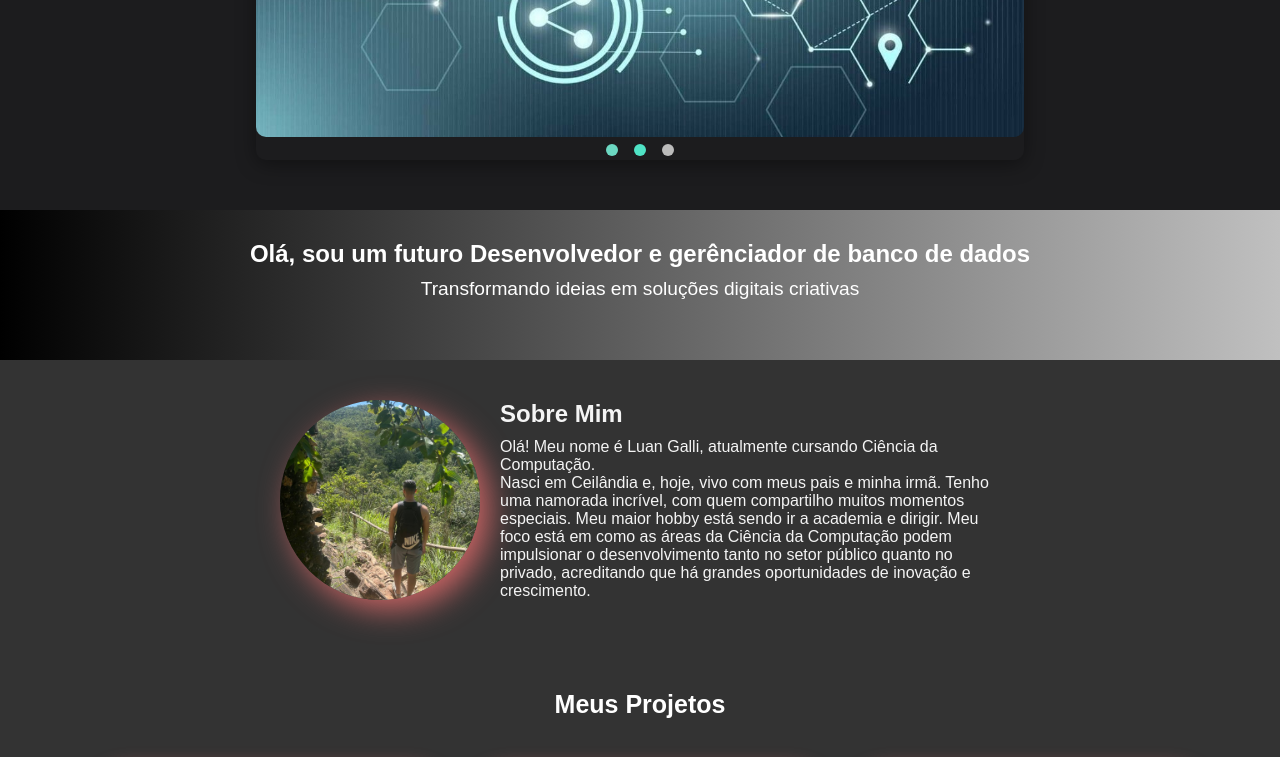
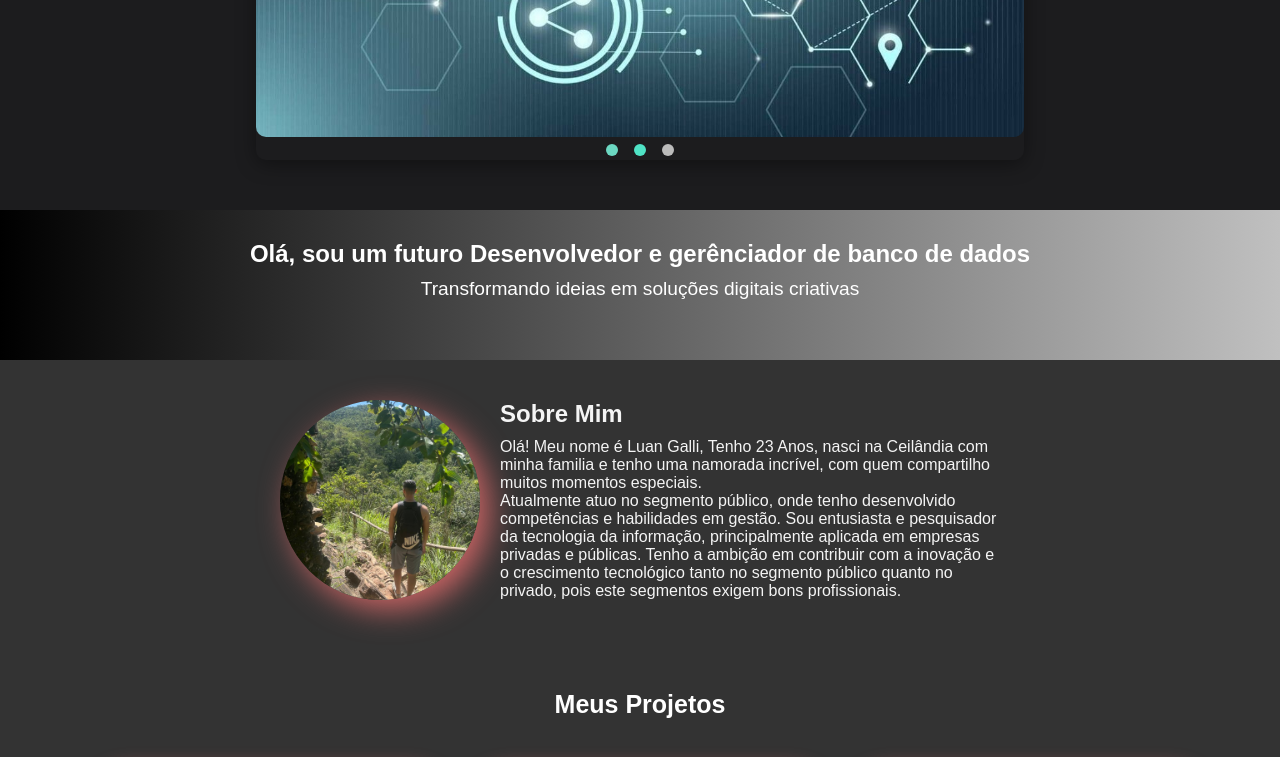
Before and after one commit to L7-Galli/Port-galli, a plain HTML site: page index.html in a window 1280 px wide. Shown: the part 393-1150 px from the top of the page. Drawn offline with Linux system fonts and the light colour scheme.

Commit message:
index.html

```diff
--- a/index.html
+++ b/index.html
@@ -59,8 +59,8 @@
             <img src="Luan.jpg" alt="Minha Foto">
         <div class="sobre-texto">
             <h2>Sobre Mim</h2>
-            <p>Olá! Meu nome é Luan Galli, atualmente cursando Ciência da Computação. <br> Nasci em Ceilândia e, hoje, vivo com meus pais e minha irmã. Tenho uma namorada incrível, com quem compartilho muitos momentos especiais.
-                Meu maior hobby está sendo ir a academia e dirigir. Meu foco está em como as áreas da Ciência da Computação podem impulsionar o desenvolvimento tanto no setor público quanto no privado, acreditando que há grandes oportunidades de inovação e crescimento.</p>
+            <p>Olá! Meu nome é Luan Galli, Tenho 23 Anos, nasci na Ceilândia com minha familia e tenho uma namorada incrível, com quem compartilho muitos momentos especiais.  <br> Atualmente atuo no segmento público, onde tenho desenvolvido competências e habilidades em gestão. Sou entusiasta e pesquisador da tecnologia da informação, principalmente aplicada em empresas privadas e públicas. Tenho a ambição em contribuir com a inovação e o crescimento tecnológico tanto no segmento público quanto no privado, pois este segmentos exigem bons profissionais.
+</p>
         </div>
     </div>
 </section>
```
